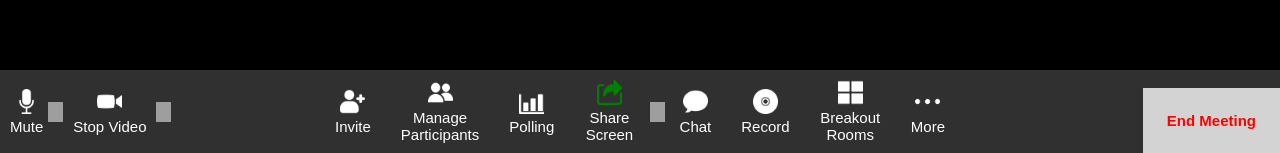
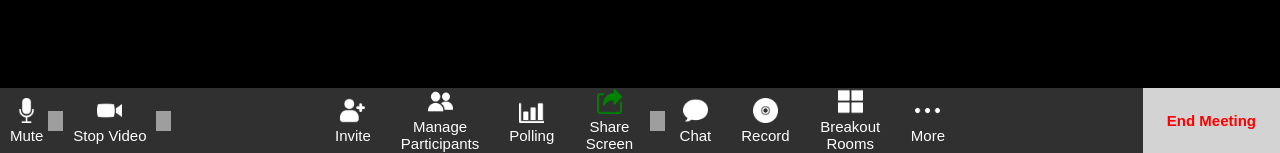
Before and after one commit to MykolaDekusar/html-css-zoom, a plain HTML site: page index.html in a window 1280 px wide. Shown: the part 647-800 px from the top of the page. Drawn offline with Linux system fonts and the light colour scheme; grey boxes are pictures that could not be loaded.

Commit message:
[FIX]Fixed dimension issues and refactored code

```diff
--- a/css/style.css
+++ b/css/style.css
@@ -6,22 +6,30 @@
     font-family: 'Arial', sans-serif;
 }
 
+body {
+    height: 100vh;
+    background-color: black;
+}
+
 main {
-    background-color: black;
-    height: 100vh;
+    height: calc(100% - 65.1px);
     width: 100vw;
-    overflow-y: auto;
 }
 
 footer {
-    position: relative;
+    position: absolute;
+    left: 0;
+    bottom: 0;
+    right: 0;
+    background-color: rgba(62, 62, 62, 0.783);
 }
 
 .container {
-    max-width: 90vw;
+    max-width: 90%;
     margin: 0 auto;
-    padding-top: 75px;
-    position: relative;
+    padding: 75px 0;
+    overflow-y: scroll;
+    height: 100%;
 }
 
 .row {
@@ -29,18 +37,14 @@
     flex-wrap: wrap;
     justify-content: center;
     gap: 15px 10px;
+
 }
 
-.small-col img{
+.small-col img {
     width: 100%;
 }
 
 .row-1 {
-    position: absolute;
-    left: 0;
-    bottom: 0;
-    right: 0;
-    background-color: rgba(62, 62, 62, 0.783);
     display: flex;
 }
 
@@ -97,7 +101,7 @@
     padding: 10px;
 }
 
-.padding-8{
+.padding-8 {
     padding: 9px;
 }
 
@@ -109,15 +113,16 @@
     padding: 15px;
     align-items: center;
     justify-content: center;
+    z-index: 2;
 }
 
 .container-top-right {
     display: flex;
-    margin: 0 5px 0 5px;
+    margin: 0 5px;
     background-color: rgb(128, 128, 128);
 }
 
-.text-size-15px{
+.text-size-15px {
     font-size: 15px;
 }
 
@@ -169,11 +174,14 @@
     padding: 10px 0;
 }
 
-.end-meeting p{
-    position: absolute;
-    right: 0;
-    bottom: 0;
-    color:red;
+.end-meeting {
+    width: 25%;
+    display: flex;
+    justify-content: end;
+}
+
+.end-meeting p {
+    color: red;
     padding: 24px;
     background-color: lightgray;
 }
--- a/index.html
+++ b/index.html
@@ -1,15 +1,18 @@
 <!DOCTYPE html>
 <html lang="en">
+
 <head>
     <meta charset="UTF-8">
     <meta name="viewport" content="width=device-width, initial-scale=1.0">
     <title>Zoom</title>
     <link rel="stylesheet" href="./css/style.css">
 </head>
+
 <body>
     <!-- CREO LA PARTE IN ALTO A DESTRA -->
     <div class="top-right">
-        <div class="container-top-right padding-10"><img class="top-img " src="./icons/grid-3x3.svg" alt=""><span class="text-size-15px margin-x-5"> Speaker View</span></div>
+        <div class="container-top-right padding-10"><img class="top-img " src="./icons/grid-3x3.svg" alt=""><span
+                class="text-size-15px margin-x-5"> Speaker View</span></div>
         <div class="container-top-right padding-8"><img class="top-img " src="./icons/fullscreen-icon.png" alt=""></div>
     </div>
     <!-- CENTRAL PART WITH RECTANGLES -->
@@ -266,19 +269,23 @@
     </main>
     <!-- CREO 3 COLONNE DEL FOOTER -->
     <footer>
-            <div class="row-1 padding-y-10">
+        <div class="row-1">
             <!-- PRIMA COLONNA CHE OCCUPA 25% -->
             <div class="col-25 align-center">
                 <div class="left-padding">
                     <img class="footer-img" src="./icons/microphone.png" alt="">
-                        <p >Mute</p>
+                    <p>Mute</p>
                 </div>
-                    <img class="margin-x-5 arrow-style" src="https://assets-global.website-files.com/6257adef93867e50d84d30e2/65a4fe10ef3e439bb3365f6a_Arrow.svg" alt="">
+                <img class="margin-x-5 arrow-style"
+                    src="https://assets-global.website-files.com/6257adef93867e50d84d30e2/65a4fe10ef3e439bb3365f6a_Arrow.svg"
+                    alt="">
                 <div class="margin-x-5">
                     <img class="footer-img" src="./icons/videocamera-symbol.png" alt="">
                     <p>Stop Video</p>
                 </div>
-                    <img class="margin-x-5 arrow-style" src="https://assets-global.website-files.com/6257adef93867e50d84d30e2/65a4fe10ef3e439bb3365f6a_Arrow.svg" alt="">
+                <img class="margin-x-5 arrow-style"
+                    src="https://assets-global.website-files.com/6257adef93867e50d84d30e2/65a4fe10ef3e439bb3365f6a_Arrow.svg"
+                    alt="">
             </div>
             <!-- SECONDA COLONNA CHE OCCUPA 50% -->
             <div class="col-50 align-center">
@@ -298,7 +305,9 @@
                     <img class="footer-img green-color" src="./icons/share.png" alt="">
                     <p>Share Screen</p>
                 </div>
-                    <img class="arrow-style" src="https://assets-global.website-files.com/6257adef93867e50d84d30e2/65a4fe10ef3e439bb3365f6a_Arrow.svg" alt="">
+                <img class="arrow-style"
+                    src="https://assets-global.website-files.com/6257adef93867e50d84d30e2/65a4fe10ef3e439bb3365f6a_Arrow.svg"
+                    alt="">
                 <div class="margin-x-15px">
                     <img class="footer-img" src="./icons/speech-bubble.png" alt="">
                     <p>Chat</p>
@@ -323,4 +332,5 @@
         </div>
     </footer>
 </body>
+
 </html>
```
Lines whose indentation alone changed are shown as unchanged.
